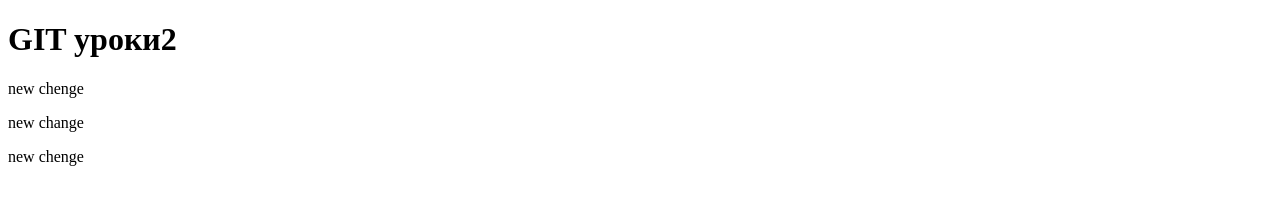
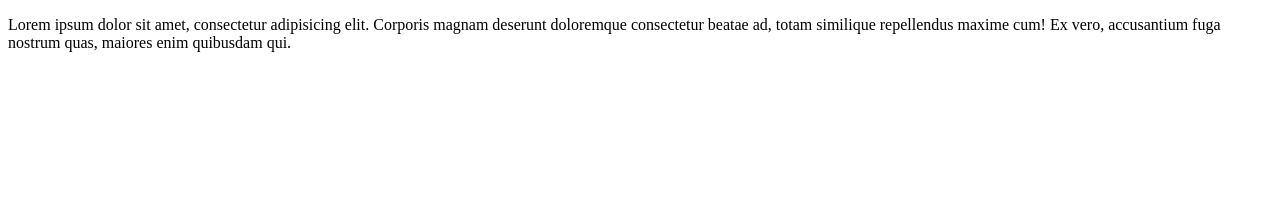
Before and after one commit to Gadji352682/site, a plain HTML site: page index.html in a window 1280 px wide. Drawn offline with Linux system fonts and the light colour scheme.

Commit message:
therd file

```diff
--- a/index.html
+++ b/index.html
@@ -5,10 +5,7 @@
 	<title>Document</title>
 </head>
 <body>
-	<h1>GIT уроки2</h1>
-	<p>new chenge </p>
-	<p>new change </p>
-	<p>new chenge </p>
+	<p>Lorem ipsum dolor sit amet, consectetur adipisicing elit. Corporis magnam deserunt doloremque consectetur beatae ad, totam similique repellendus maxime cum! Ex vero, accusantium fuga nostrum quas, maiores enim quibusdam qui.</p>
 
 
 </body>
```
